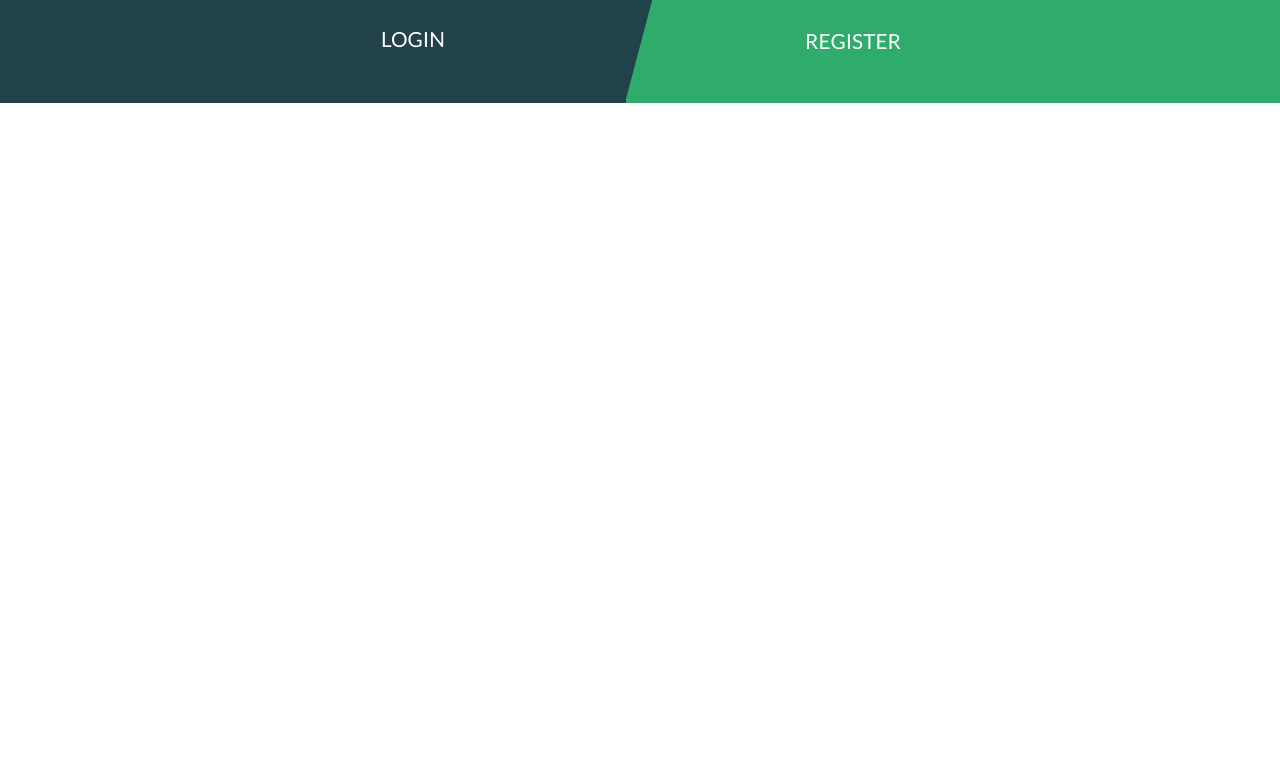
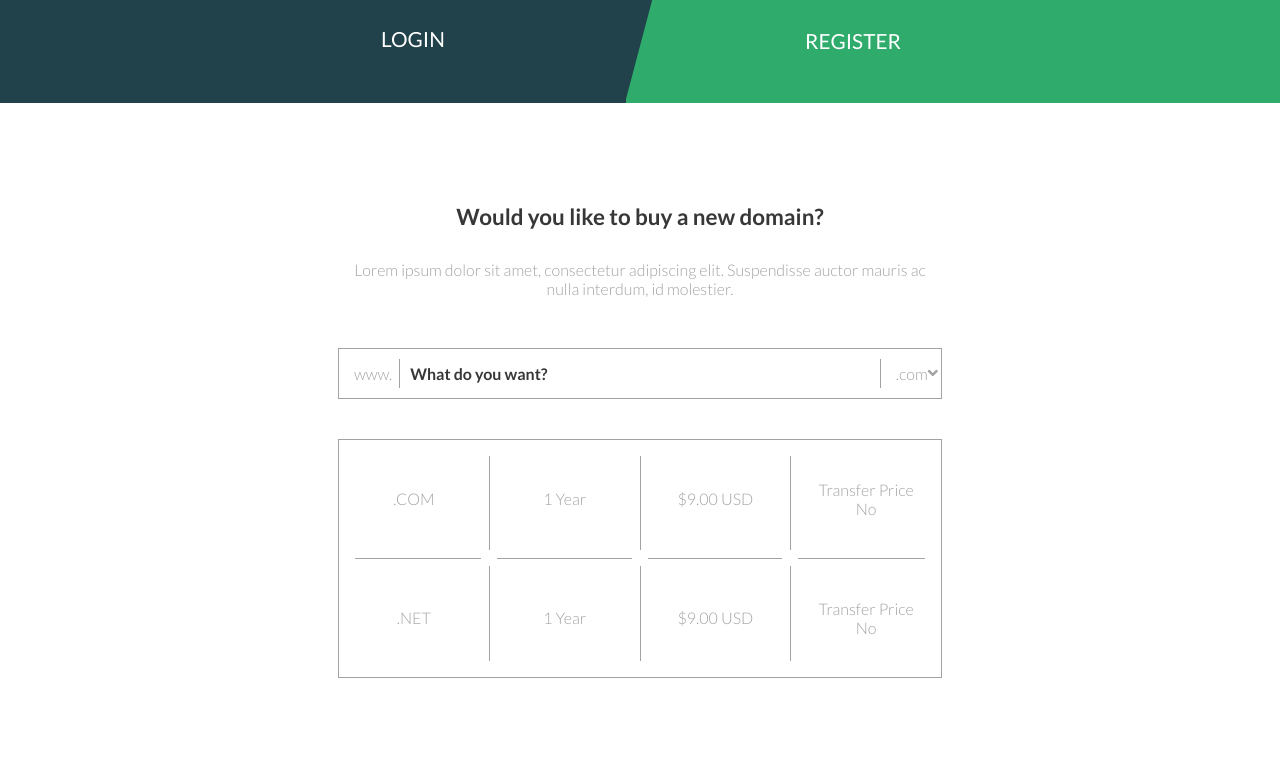
Before and after one commit to AliakseiLiasnitski/markup-2018q3, a plain HTML site: page index.html in a window 1280 px wide. Shown: the part 951-1729 px from the top of the page. Before the commit the page ends 1054 px from the top, so only its background shows below. Drawn offline with Linux system fonts and the light colour scheme.

Commit message:
refactor: add domain section

```diff
--- a/index.html
+++ b/index.html
@@ -7,6 +7,7 @@
     <title>Document</title>
     <link rel="stylesheet" href="./style.css">
     <link href="https://fonts.googleapis.com/css?family=Lato:100,100i,300,300i,400,400i,700,700i,900,900i" rel="stylesheet">
+    <link rel="stylesheet" href="https://use.fontawesome.com/releases/v5.4.1/css/all.css" integrity="sha384-5sAR7xN1Nv6T6+dT2mhtzEpVJvfS3NScPQTrOxhwjIuvcA67KV2R5Jz6kr4abQsz" crossorigin="anonymous">
 </head>
 <body>
     <header>
@@ -39,5 +40,33 @@
             <a href="#">REGISTER</a>
         </div>
     </section>
+    <section class="section-with-def-style domain">
+        <p class="title-domain-sec">Would you like to buy a new domain?</p>
+        <p class="descr-domain-sec">
+            Lorem ipsum dolor sit amet, consectetur adipiscing elit. Suspendisse auctor mauris ac nulla interdum, id molestier.
+        </p>
+        <div class="create-domain">
+            <div class="three-w slice-domain">www.</div>
+            <div class="your-text-domain">What do you want?</div>
+            <div class="com-domain slice-domain">
+                <span>.com</span>
+                <i class="fas fa-angle-down"></i>
+            </div>
+        </div>
+        <table class="table-info-domain">
+            <tr>
+                <td class="td-with-white-box">.COM</td>
+                <td class="td-with-white-box">1 Year</td>
+                <td class="td-with-white-box">$9.00 USD</td>
+                <td>Transfer Price No</td>
+            </tr>
+            <tr>
+                <td class="first-td-with-w-b td-last-row">.NET</td>
+                <td class="td-last-row">1 Year</td>
+                <td class="td-last-row">$9.00 USD</td>
+                <td class="last-td-with-w-b">Transfer Price No</td>
+            </tr>
+        </table>
+    </section>
 </body>
 </html>
--- a/style.css
+++ b/style.css
@@ -7,6 +7,10 @@
 a{
     text-decoration: none;
     color: #fff;
+}
+
+.section-with-def-style{
+    padding: 100px 200px;
 }
 
 
@@ -117,3 +121,134 @@ nav{
 }
 
 /* Domain */
+.domain{
+    padding: 100px 338px;
+    color: #a2a2a2;
+    font-weight: 300;
+}
+
+.title-domain-sec{
+    font-size: 1.4em;
+    font-weight: bold;
+    color: #383737;
+    padding-bottom: 20px;
+    text-align: center;
+}
+
+.descr-domain-sec{
+    padding: 10px 0px;
+    text-align: center;
+}
+
+.create-domain{
+    width: 100%;
+    box-sizing: border-box;
+    padding: 10px 0px;
+    margin: 40px 0px;
+    display: flex;
+    align-items: center;
+    border: 1px solid #a2a2a2;
+}
+
+.slice-domain{
+    width: 10%;
+    padding: 0px 15px;
+    box-sizing: border-box;
+}
+
+.three-w{
+    text-align: center;
+}
+
+.your-text-domain{
+    flex: 1;
+    border-left: 1px solid #a2a2a2;
+    border-right: 1px solid #a2a2a2;
+    padding: 5px 10px;
+    font-weight: 550;
+    color: #383737;
+}
+
+.com-domain{
+    display: flex;
+    justify-content: space-between;
+    align-items: center;
+}
+
+.table-info-domain{
+    width: 100%;
+    border-collapse: collapse;
+}
+
+.table-info-domain td{
+    width: 25%;
+    text-align: center;
+    padding: 40px 20px;
+    box-sizing: border-box;
+    border: 1px solid #a2a2a2;
+}
+
+.td-with-white-box,
+.first-td-with-w-b,
+.last-td-with-w-b,
+.td-last-row{
+    position: relative;
+}
+
+.td-with-white-box::before{
+    content: '';
+    width: 1em;
+    height: 1em;
+    position: absolute;
+    top: 0;
+    left: 100%;
+    margin-left: -0.5em;
+    background-color: #fff;
+}
+
+.td-with-white-box::after{
+    content: '';
+    width: 1em;
+    height: 1em;
+    position: absolute;
+    top: 100%;
+    left: 100%;
+    margin-top: -0.5em;
+    margin-left: -0.5em;
+    background-color: #fff;
+}
+
+.first-td-with-w-b::before{
+    content: '';
+    width: 1em;
+    height: 1em;
+    position: absolute;
+    top: 0;
+    left: 0;
+    margin-top: -0.5em;
+    background-color: #fff;
+}
+
+.last-td-with-w-b::before{
+    content: '';
+    width: 1em;
+    height: 1em;
+    position: absolute;
+    top: 0;
+    left: 100%;
+    margin-top: -0.5em;
+    margin-left: -1em;
+    background-color: #fff;
+}
+
+.td-last-row::after{
+    content: '';
+    width: 1em;
+    height: 1em;
+    position: absolute;
+    top: 100%;
+    left: 100%;
+    margin-left: -0.5em;
+    margin-top: -1em;
+    background-color: #fff;
+}
```
